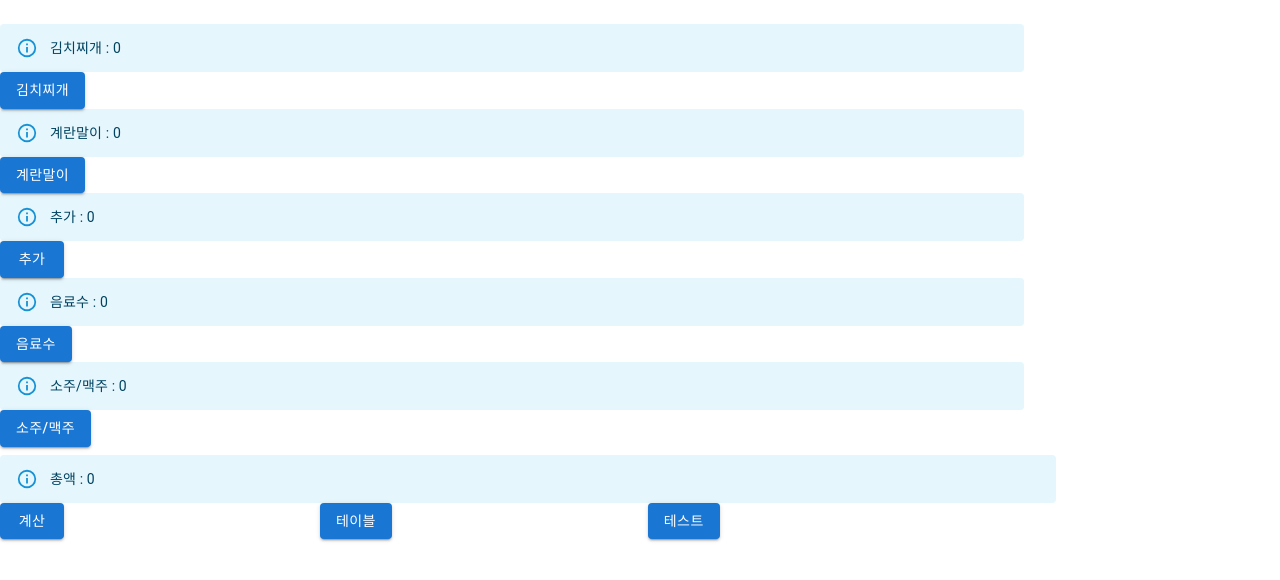
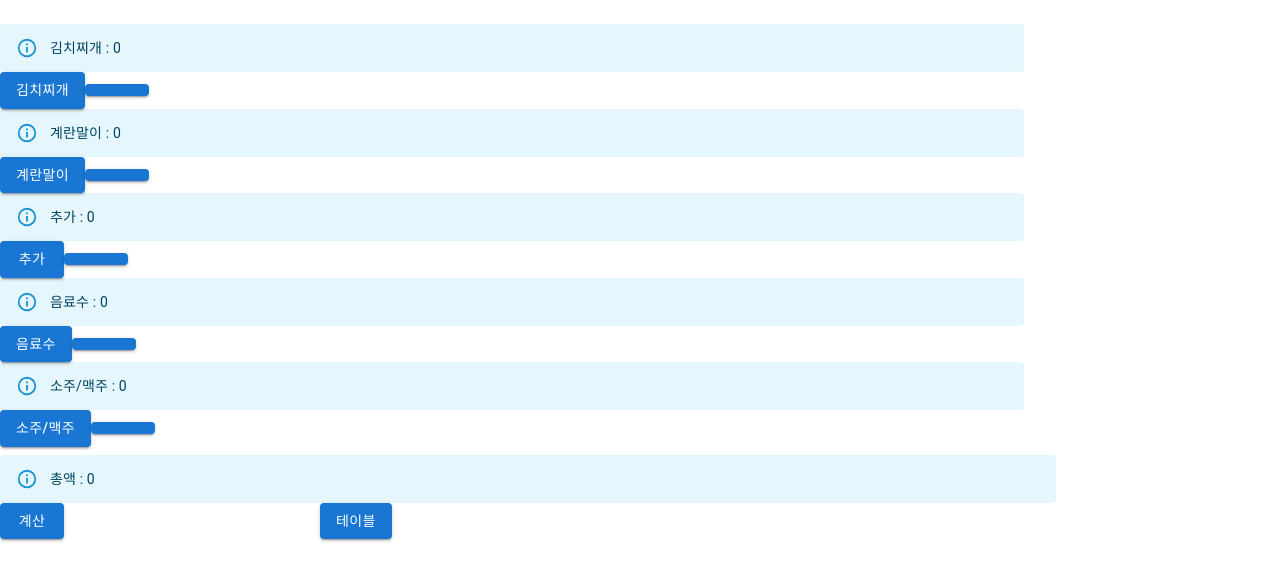
Before and after one commit to leejaerim/magpie, a React (Create React App) app: page /Home in a window 1280 px wide. Both pictures are taken after a click on the button "1번 테이블". Shown: the top 580 px of the page. Built offline with nearby package versions, Linux system fonts and the light colour scheme; no server answers.

Commit message:
Redux&React-Redux Init

```diff
--- a/package.json
+++ b/package.json
@@ -10,10 +10,12 @@
     "@testing-library/jest-dom": "^5.16.4",
     "@testing-library/react": "^13.1.1",
     "@testing-library/user-event": "^13.5.0",
-    "react": "^18.0.0",
-    "react-dom": "^18.0.0",
+    "react": "^18.0",
+    "react-dom": "^18.0",
+    "react-redux": "^8.0.2",
     "react-router-dom": "^5.3.0",
     "react-scripts": "5.0.1",
+    "redux": "^4.2.0",
     "socket.io": "^4.5.1",
     "socket.io-client": "^4.5.1",
     "web-vitals": "^2.1.4"
--- a/src/App.js
+++ b/src/App.js
@@ -3,12 +3,30 @@ import './App.css';
 import React , { useState, useCallback,useEffect, useRef }from 'react';
 import { Route ,BrowserRouter} from 'react-router-dom';
 import Home from './Home.js';
+import {createStore} from 'redux';
+import {Provider,useSelector,useDispatch} from 'react-redux'
+function reducer(currentState,action){
+  if (currentState === undefined){
+    return {};
+  }
+  const newState = {...currentState}
+  console.log(action);
+  if(action.type === 'PLUS'){
+    console.log('PLUS was clicked');
+    newState.number++;
+  }
+  return newState
+}
+const store = createStore(reducer)
+
 const App = ()=> {
   return (
     <div>
-      <BrowserRouter>
-        <Route path="/Home" component={Home}></Route>
-      </BrowserRouter>
+      <Provider store={store}>
+        <BrowserRouter>
+          <Route path="/Home" component={Home}></Route>
+        </BrowserRouter>
+      </Provider>
     </div>
   );
 }
--- a/src/Home.js
+++ b/src/Home.js
@@ -8,8 +8,16 @@ function Home(){
     const [isConnected, setIsConnected] = useState(false);
     const [index,setIndex] = useState(0);
     const [sumCost,setSumCost] = useState(0);
+    const [cnt,setCnt]=useState([[0,0,0,0,0],[0,0,0,0,0],[0,0,0,0,0],[0,0,0,0,0]]);
+
     useEffect(()=>{
-        onConnect()
+        if (socket.readyState == WebSocket.CONNECTING) {
+            socket.addEventListener('open', onSocketOpen);
+            socket.addEventListener('close', onSocketClose);
+            socket.addEventListener('message', (event) => {
+                onSocketMessage(event.data);
+              });
+        }
         return () => {
             socket.removeEventListener('open', onSocketOpen);
             socket.removeEventListener('close', onSocketClose);
@@ -21,15 +29,18 @@ function Home(){
     const onSocketOpen = useCallback(() => {
         setIsConnected(true);
         console.log("Open");
-    }, []);
+    }, [socket]);
     const onSocketClose = useCallback(() => {
         setIsConnected(false);
         console.log("Close");
-    }, []);
+    }, [socket]);
     const onSocketMessage = useCallback((dataStr) => {
         const data = JSON.parse(dataStr);
         console.log(data)
-    }, []);
+        if(data.privateMessage.action == 'setCnt'){
+            setCnt(data.privateMessage.data)
+        }
+    }, [cnt]);
     const callAPI = (cost)=>{
         let myHeaders = new Headers();
         myHeaders.append("Content-Type", "application/json");
@@ -56,34 +67,24 @@ function Home(){
     const onUpdateSum = (val) => {
         callAPI(val);
     };
-    const onConnect = useCallback(() => {
-        if (socket.readyState == WebSocket.CONNECTING) {
-            socket.addEventListener('open', onSocketOpen);
-            socket.addEventListener('close', onSocketClose);
-            socket.addEventListener('message', (event) => {
-                onSocketMessage(event.data);
-              });
-            }
-      }, []);
-    const onSendMessage =(table, data)=>{
-        console.log(table,data);
+    const onSendMessage =(table, cnt_)=>{
+        cnt[table-1] = cnt_
         if (socket.readyState == WebSocket.OPEN){
             socket.send(JSON.stringify({
                 action: 'setCnt',
-                'table':table,
-                'data':data
+                'data':cnt
               }));
         }
     }
     return(
         <div className="d-grid gap-2" style={{height:'100%'}}>
-                <Table num={1} index={index} onUpdateIndex={onUpdateIndex} onUpdateSum={onUpdateSum} onSendMessage={onSendMessage}>
+                <Table num={1} index={index} cnt={cnt[0]} onUpdateIndex={onUpdateIndex} onUpdateSum={onUpdateSum} onSendMessage={onSendMessage}>
                 </Table>
-                <Table num={2} index={index} onUpdateIndex={onUpdateIndex} onUpdateSum={onUpdateSum} onSendMessage={onSendMessage}>
+                <Table num={2} index={index} cnt={cnt[1]} onUpdateIndex={onUpdateIndex} onUpdateSum={onUpdateSum} onSendMessage={onSendMessage}>
                 </Table>
-                <Table num={3} index={index} onUpdateIndex={onUpdateIndex} onUpdateSum={onUpdateSum} onSendMessage={onSendMessage}>
+                <Table num={3} index={index} cnt={cnt[2]} onUpdateIndex={onUpdateIndex} onUpdateSum={onUpdateSum} onSendMessage={onSendMessage}>
                 </Table>
-                <Table num={4} index={index} onUpdateIndex={onUpdateIndex} onUpdateSum={onUpdateSum} onSendMessage={onSendMessage}>
+                <Table num={4} index={index} cnt={cnt[3]} onUpdateIndex={onUpdateIndex} onUpdateSum={onUpdateSum} onSendMessage={onSendMessage}>
                 </Table>
                 <div className={index === 0 ? 'active' : 'none'}>
                     <ul>
--- a/src/Menu.js
+++ b/src/Menu.js
@@ -1,21 +1,26 @@
 import React , { useState }from 'react';
 import { Alert ,Button} from '@mui/material';
+import {useDispatch, useSelector} from 'react-redux'
 //import { Link } from "react-router-dom";
 function Menu(props){
+  const number = useSelector((state)=>state.number)
+  const menu = useSelector((state)=>state.menu)
+  const dispatch = useDispatch();
   //var [cnt, setCnt] = useState(props.cnt);
   const onIncrease = () => {
       //setCnt(cnt+1);
       props.onUpdateCost(props.cost);
-        props.onUpdateCnt(props.index , +1,props.mName)
+      props.onUpdateCnt(props.index , +1)
     }
 
   const onDecrease = () => {
       if(props.cnt >0){
           //setCnt(cnt -1);
           props.onUpdateCost(-props.cost);
-            props.onUpdateCnt(props.index , -1,props.mName)
+          props.onUpdateCnt(props.index , -1)
       }
   }
+  console.log(menu)
   return(
     <div>
         <Alert severity="info" onClick={()=>onDecrease()}>
@@ -24,6 +29,9 @@ function Menu(props){
         <Button variant="contained" onClick={()=>onIncrease()} style={{display:'inline'}}>
             {props.mName}
         </Button>
+        <Button variant="contained" onClick={()=>{dispatch({type:'PLUS'})}} style={{display:'inline'}}>
+          {number}
+        </Button>
         <ul></ul>
     </div>
   );
--- a/src/table.js
+++ b/src/table.js
@@ -5,9 +5,8 @@ import Alert from '@mui/material/Alert';
 import Menu from './Menu.js';
 import './table.css';
 function Table(props){
-    var [cost, setCost] = useState(0);
-    var [cnt,setCnt] = useState([0,0,0,0,0]);
-    const [sidebar, setSidebar] = useState(false);
+    const [cost, setCost] = useState(0);
+    const [cnt,setCnt] = useState(props.cnt);
     const onCount = () => {
       setCost(0);
       setCnt([0,0,0,0,0]);
@@ -16,21 +15,20 @@ function Table(props){
     const onUpdateCost = (val) => {
         setCost(cost+val);
     };
-    const onUpdateCnt= (index,val,mName) =>{
+    const onUpdateCnt= (index,val) =>{
         cnt[index] = cnt[index]+val;
-        setCnt(cnt)
-        props.onSendMessage(props.num,{'menu':mName,'cnt':cnt[index]})
+        props.onSendMessage(props.num,cnt)
     }
     return(
         <span>
             <div  className={props.index === props.num ? 'active' : 'none'}>
                 <ul></ul>
             <List style={{width : '80%'}}>
-                <Menu mName={'김치찌개'} index={0} cnt={cnt[0]} onUpdateCost={onUpdateCost} onUpdateCnt={onUpdateCnt}cost={8000}/>
-                <Menu mName={'계란말이'} index={1} cnt={cnt[1]} onUpdateCost={onUpdateCost} onUpdateCnt={onUpdateCnt} cost={5000}/>
-                <Menu mName={'추가'} index={2} cnt={cnt[2]} onUpdateCost={onUpdateCost} onUpdateCnt={onUpdateCnt} cost={1000}/>
-                <Menu mName={'음료수'} index={3} cnt={cnt[3]} onUpdateCost={onUpdateCost} onUpdateCnt={onUpdateCnt} cost={2000}/>
-                <Menu mName={'소주/맥주'} index={4} cnt={cnt[4]} onUpdateCost={onUpdateCost} onUpdateCnt={onUpdateCnt} cost={4000}/>
+                <Menu mName={'김치찌개'} index={0} cnt={props.cnt[0]} onUpdateCost={onUpdateCost} onUpdateCnt={onUpdateCnt}cost={8000}/>
+                <Menu mName={'계란말이'} index={1} cnt={props.cnt[1]} onUpdateCost={onUpdateCost} onUpdateCnt={onUpdateCnt} cost={5000}/>
+                <Menu mName={'추가'} index={2} cnt={props.cnt[2]} onUpdateCost={onUpdateCost} onUpdateCnt={onUpdateCnt} cost={1000}/>
+                <Menu mName={'음료수'} index={3} cnt={props.cnt[3]} onUpdateCost={onUpdateCost} onUpdateCnt={onUpdateCnt} cost={2000}/>
+                <Menu mName={'소주/맥주'} index={4} cnt={props.cnt[4]} onUpdateCost={onUpdateCost} onUpdateCnt={onUpdateCnt} cost={4000}/>
             </List>
 
                 <Alert severity="info" style={{width : '80%'}}>
@@ -42,12 +40,9 @@ function Table(props){
                 <Button style={{marginLeft:'20%'}} variant="contained" onClick={()=> props.onUpdateIndex(0)} >
                             테이블
                 </Button>
-                <Button style={{marginLeft:'20%'}} variant="contained" onClick={()=> props.onConnect()} >
-                            테스트
-                </Button>
             </div>
         </span>
 
     );
 }
-export default Table;
+export default React.memo(Table);
```
Also changed, not shown: 1 other file (tests, documents, lock files or other folders). Lines whose indentation alone changed are shown as unchanged.
